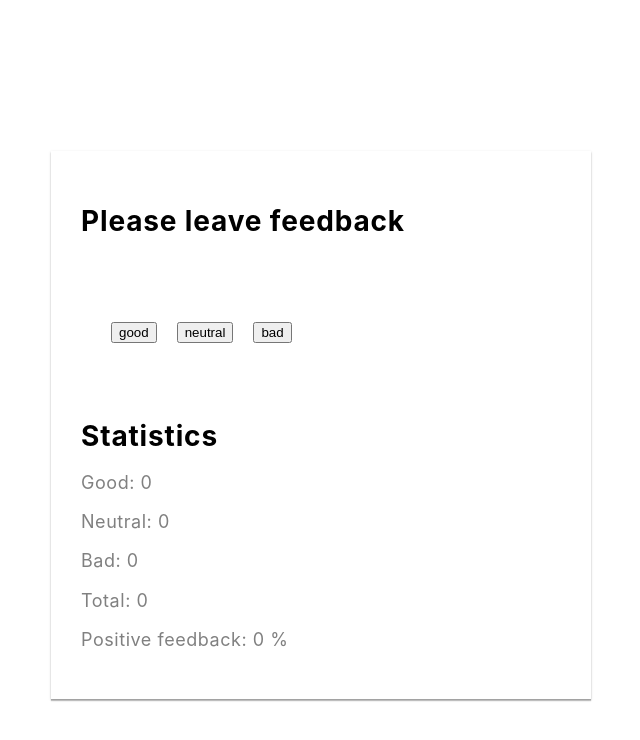
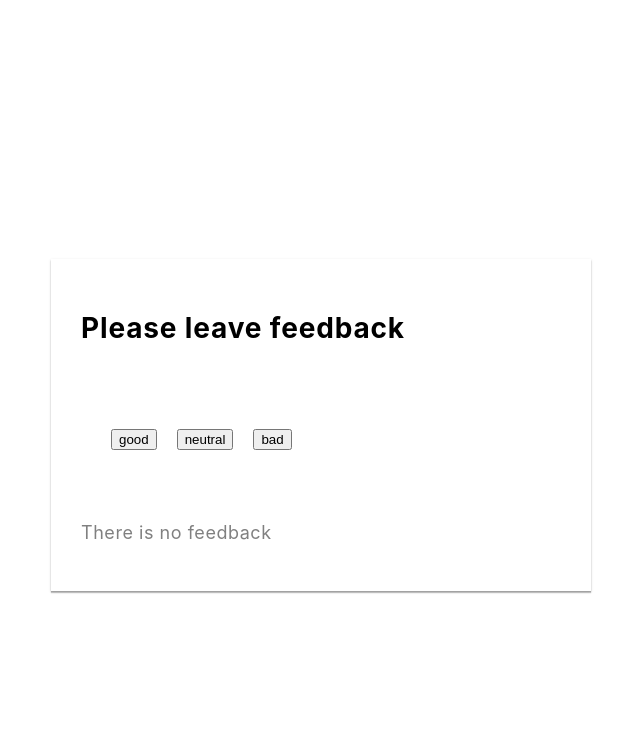
Before and after one commit to DimaMarkow/goit-react-hw-02-feedback, a React (Create React App) app: page / in a window 1280 px wide. Shown: the top 740 px of the page, without its empty margins (319-959 px from the left). Built offline with nearby package versions, Linux system fonts and the light colour scheme.

Commit message:
plus Notification

```diff
--- a/src/components/Feedback/Feedback.jsx
+++ b/src/components/Feedback/Feedback.jsx
@@ -3,6 +3,7 @@ import css from './feedback.module.css';
 import Statistics from 'components/Feedback/Statistics/Statistics';
 import FeedbackOptions from 'components/Feedback/FeedbackOptions/FeedbackOptions';
 import Section from 'components/Feedback/Section/Section';
+import Notification from 'components/Feedback/Notification/Notification';
 
 const INITIAL_STATE = {
   good: 0,
@@ -41,8 +42,7 @@ class Feedback extends React.Component {
   render() {
     const { good, neutral, bad } = this.state;
     const buttonOptions = Object.keys(this.state);
-    console.log(buttonOptions);
-
+    const total = this.countTotalFeedback();
     return (
       <div className={css.wrapper}>
         <Section title="Please leave feedback">
@@ -52,6 +52,7 @@ class Feedback extends React.Component {
           ></FeedbackOptions>
         </Section>
 
+        {total ? (
           <Section title="Statistics">
             <Statistics
               good={good}
@@ -61,6 +62,9 @@ class Feedback extends React.Component {
               positivePercentage={this.countPositiveFeedbackPercentage()}
             ></Statistics>
           </Section>
+        ) : (
+          <Notification message="There is no feedback" />
+        )}
       </div>
     );
   }
--- /dev/null
+++ b/src/components/Feedback/Notification/Notification.jsx
@@ -0,0 +1,15 @@
+import React from 'react';
+import css from 'components/Feedback/feedback.module.css';
+import PropTypes from 'prop-types';
+
+class Notification extends React.Component {
+  render() {
+    return <p className={css.text}>{this.props.message}</p>;
+  }
+}
+
+export default Notification;
+
+Notification.propTypes = {
+  message: PropTypes.number.isRequired,
+};
```
Lines whose indentation alone changed are shown as unchanged.
